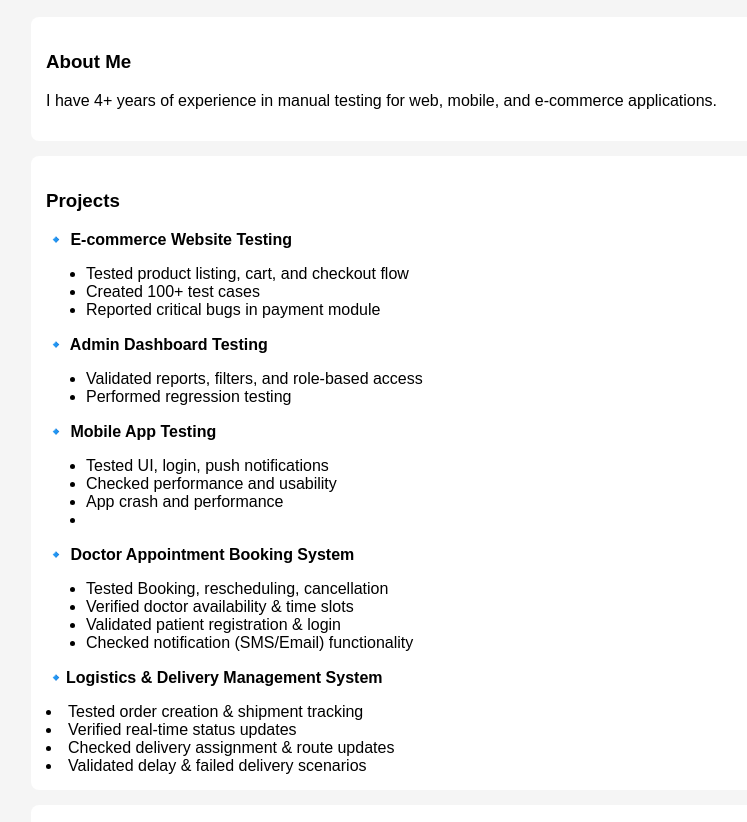
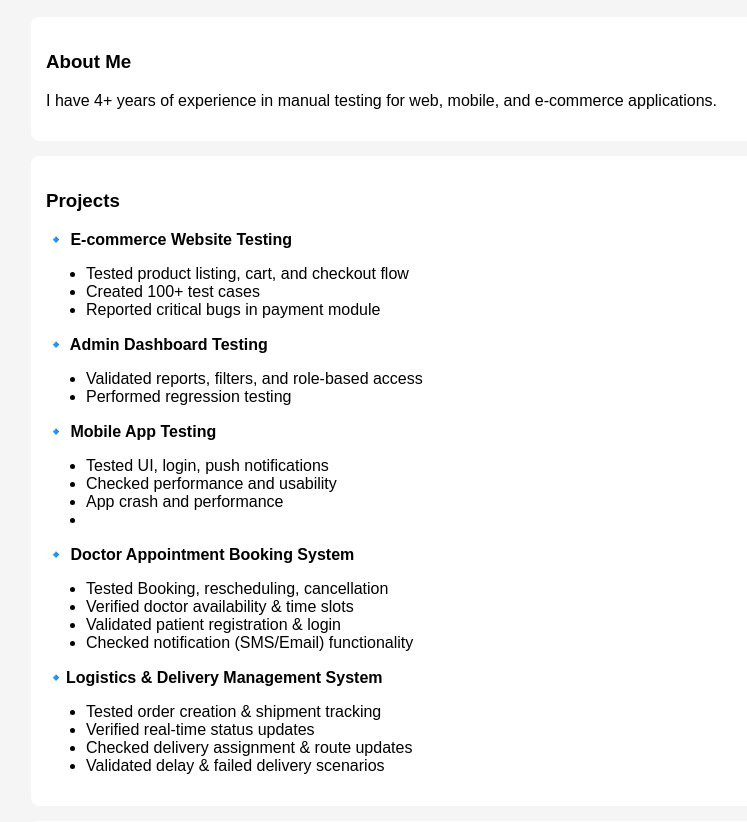
Before and after one commit to thakarbhoomi1-rgb/Testing-Lab-Bhoomi, a plain HTML site: page index.html in a window 1280 px wide. Shown: the part 130-952 px from the top of the page, without its empty margins (9-756 px from the left). Drawn offline with Linux system fonts and the light colour scheme.

Commit message:
Fix HTML structure for logistics and delivery section

```diff
--- a/index.html
+++ b/index.html
@@ -72,10 +72,11 @@ box-shadow: 0 4px 8px rgba(0,0,0,0.1); /* soft shadow */
 <li>Checked notification (SMS/Email) functionality</li>
 </ul>
 <p><b>🔹Logistics & Delivery Management System</b></p>
-<li>Tested order creation & shipment tracking</li>
+<ul><li>Tested order creation & shipment tracking</li>
  <li>Verified real-time status updates</li>
  <li>Checked delivery assignment & route updates</li>
  <li>Validated delay & failed delivery scenarios</li>
+</ul>
 </div>
 <div class="section">
 <h3>Skills</h3>
```
